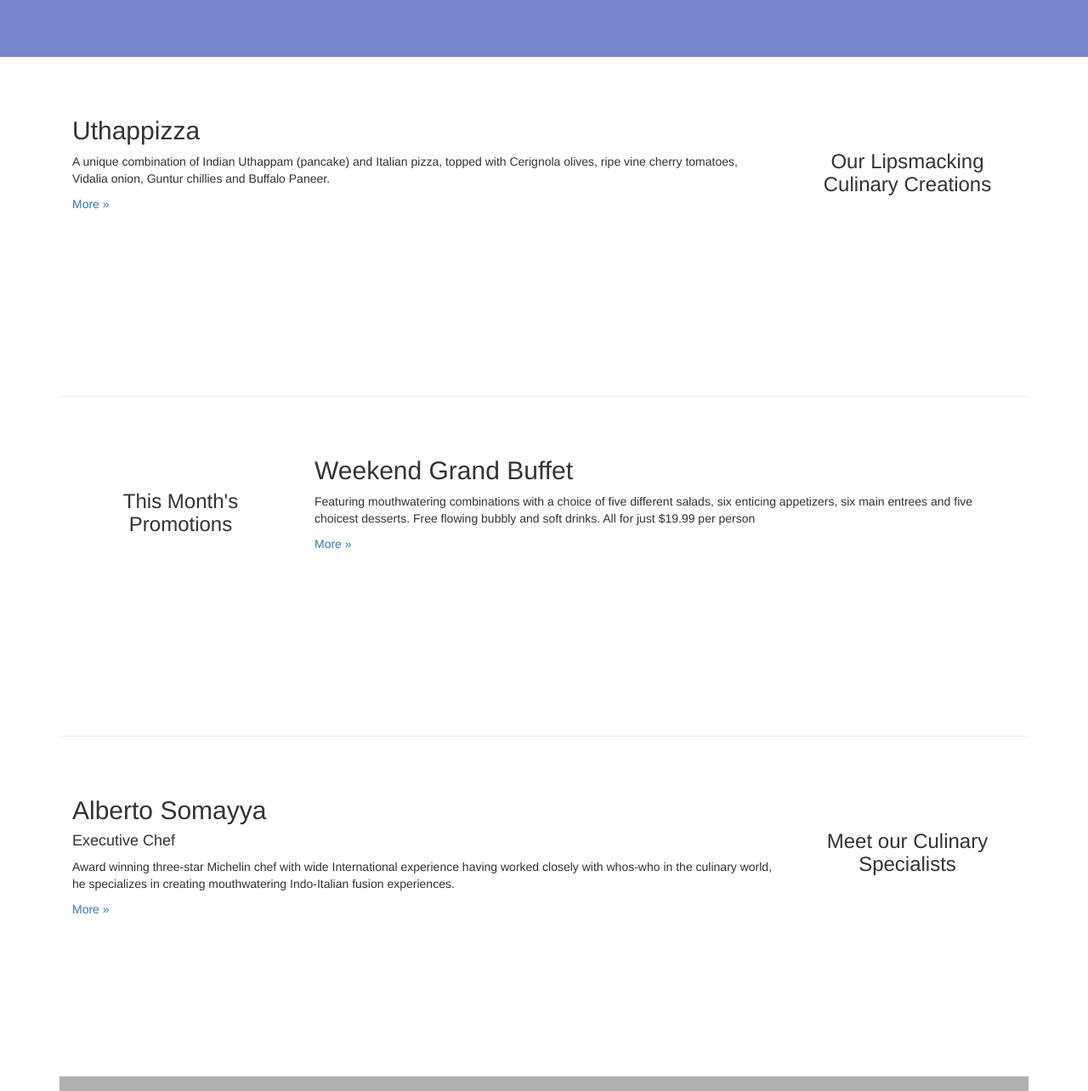
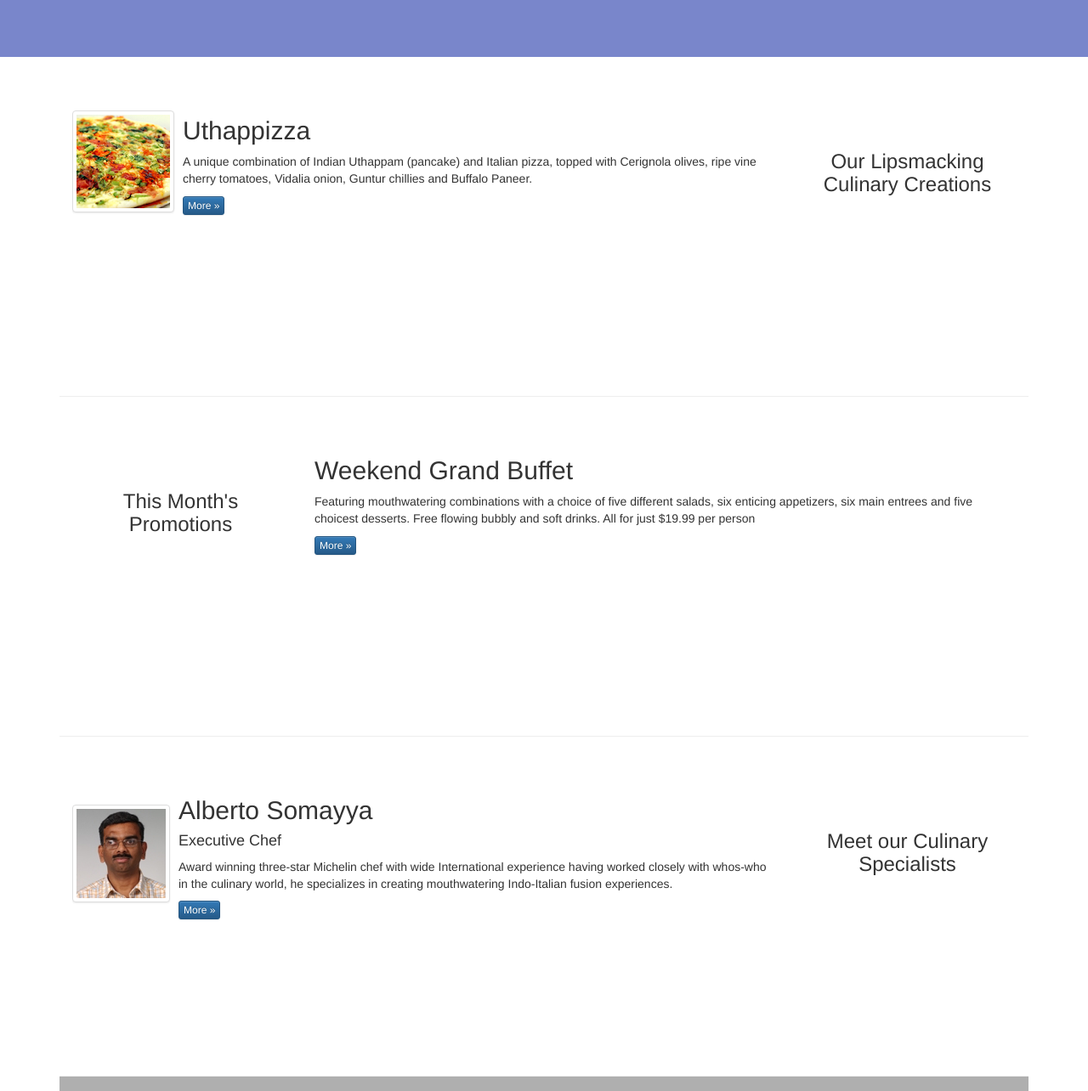
Before and after one commit to Github-hyh/conFusion, a plain HTML site: page index.html in a window 1280 px wide. Shown: the part 392-1676 px from the top of the page at 85% size. Drawn offline with nearby package versions, Linux system fonts and the light colour scheme.

Commit message:
Bootstrap:using images, thumbnails,media objects 1. Update index.html

```diff
--- a/index.html
+++ b/index.html
@@ -33,7 +33,9 @@
                     <span class="icon-bar"></span>
                     <span class="icon-bar"></span>
                 </button>
-                <a class="navbar-brand" href="index.html">Ristorante Con Fusion</a>
+                <a class="navbar-brand" href="index.html">
+                    <img src="img/logo.png" height="30" width="41">
+                </a>
             </div>
             <div id="navbar" class="navbar-collapse collapse">
                 <ul class="nav navbar-nav">
@@ -73,7 +75,9 @@
                     <p style="padding:40px;"></p>
                     <p>We take inspiration from the World's best cuisines, and create a unique fusion experience. Our lipsmacking creations will tickle your culinary senses!</p>
                 </div>
-                <div class="col-xs-12 col-sm-4">
+                <div class="col-xs-12 col-sm-2">
+                    <p style="padding:20px;"></p>
+                    <img src="img/logo.png" class="img-responsive">
                 </div>
             </div>
         </div>
@@ -86,9 +90,19 @@
                 <h3 align="center">Our Lipsmacking Culinary Creations</h3>
             </div>
             <div class="col-xs-12 col-sm-9 col-sm-pull-3">
-                <h2>Uthappizza</h2>
-                <p>A unique combination of Indian Uthappam (pancake) and Italian pizza, topped with Cerignola olives, ripe vine cherry tomatoes, Vidalia onion, Guntur chillies and Buffalo Paneer.</p>
-                <p><a href="https://d396qusza40orc.cloudfront.net/phoenixassets/web-frameworks/index.html#">More &raquo;</a></p>
+                <div class="media">
+                    <div class="media-left media-middle">
+                        <a href="#">
+                            <img class="media-object img-thumbnail" src="img/uthappizza.png" alt="Uthappizza">
+                        </a>
+                    </div>
+                    <div class="media-body">
+                        <h2>Uthappizza</h2>
+                        <p>A unique combination of Indian Uthappam (pancake) and Italian pizza, topped with Cerignola olives, ripe vine cherry tomatoes, Vidalia onion, Guntur chillies and Buffalo Paneer.</p>
+                        <p><a class="btn btn-primary btn-xs" href="#">More &raquo;</a></p>
+                    </div>
+                </div>
+
             </div>
         </div>
 
@@ -100,7 +114,7 @@
             <div class="col-xs-12 col-sm-9">
                 <h2>Weekend Grand Buffet</h2>
                 <p>Featuring mouthwatering combinations with a choice of five different salads, six enticing appetizers, six main entrees and five choicest desserts. Free flowing bubbly and soft drinks. All for just $19.99 per person </p>
-                <p><a href="https://d396qusza40orc.cloudfront.net/phoenixassets/web-frameworks/index.html#">More &raquo;</a></p>
+                <p><a class="btn btn-primary btn-xs" href="#">More &raquo;</a></p>
             </div>
         </div>
 
@@ -110,10 +124,20 @@
                 <h3 align="center">Meet our Culinary Specialists</h3>
             </div>
             <div class="col-xs-12 col-sm-9 col-sm-pull-3">
-                <h2>Alberto Somayya</h2>
-                <h4>Executive Chef</h4>
-                <p>Award winning three-star Michelin chef with wide International experience having worked closely with whos-who in the culinary world, he specializes in creating mouthwatering Indo-Italian fusion experiences. </p>
-                <p><a href="https://d396qusza40orc.cloudfront.net/phoenixassets/web-frameworks/index.html#">More &raquo;</a></p>
+                <div class="media">
+                    <div class="media-left media-middle">
+                        <a href="#">
+                            <img src="img/alberto.png" class="media-object img-thumbnail" alt="Alberto Somayya">
+                        </a>
+                    </div>
+                    <div class="media-body">
+                        <h2>Alberto Somayya</h2>
+                        <h4>Executive Chef</h4>
+                        <p>Award winning three-star Michelin chef with wide International experience having worked closely with whos-who in the culinary world, he specializes in creating mouthwatering Indo-Italian fusion experiences. </p>
+                        <p><a class="btn btn-primary btn-xs" href="#">More &raquo;</a></p>
+                    </div>
+                </div>
+
             </div>
         </div>
     </div>
```
Also changed, not shown: aboutus.html (+8 -3 lines), contactus.html (+6 -2 lines), img/alberto.png (added), img/buffet.png (added), img/logo.png (added), img/uthappizza.png (added).
